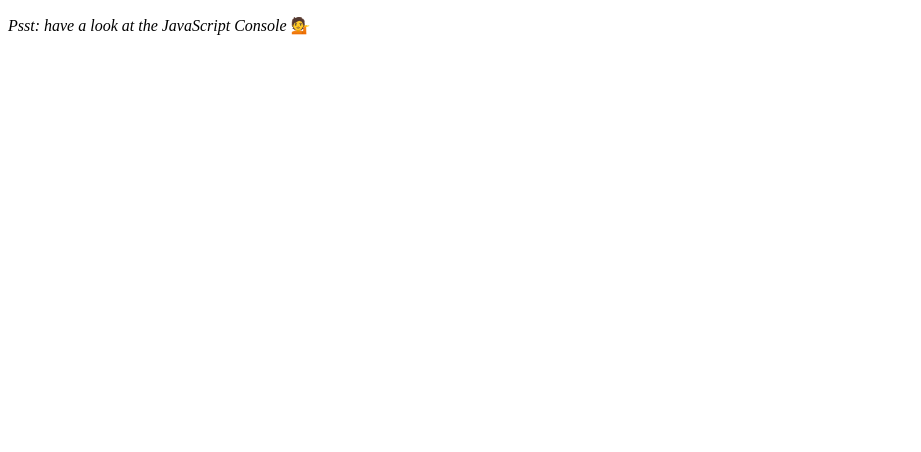
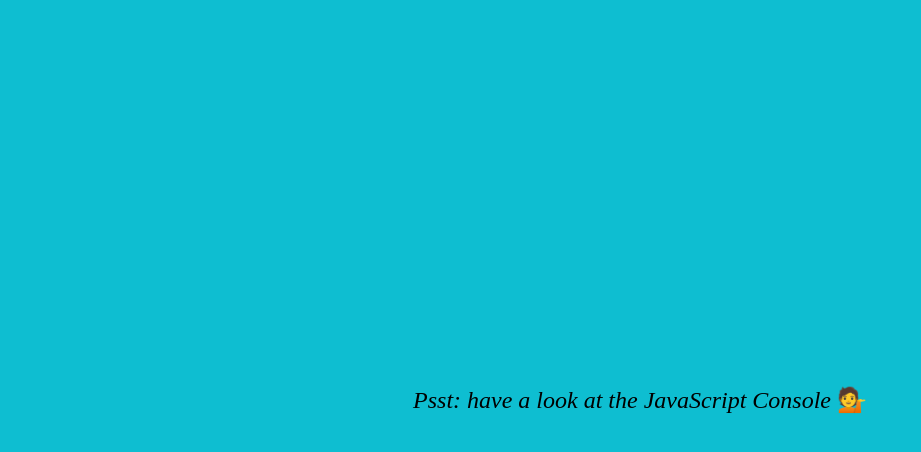
Before and after one commit to Loner789/30-days-js-challange, a plain HTML site: page 04-array-cardio-day-1/index.html in a window 1280 px wide. Shown: the whole page, without its empty margins (0-921 px from the left). Drawn offline with Linux system fonts and the light colour scheme.

Commit message:
feat: add array cardio day

```diff
--- /dev/null
+++ b/04-array-cardio-day-1/index.css
@@ -0,0 +1,12 @@
+:root {
+    background: rgb(14, 190, 209);
+    width: 100%;
+    height: 100%;
+    display: flex;
+    justify-content: center;
+    align-items: center;
+}
+
+.instruction {
+    font-size: x-large;
+}
--- a/04-array-cardio-day-1/index.html
+++ b/04-array-cardio-day-1/index.html
@@ -3,9 +3,10 @@
 <head>
   <meta charset="UTF-8">
   <title>Array Cardio 💪</title>
+  <link rel="stylesheet" href="index.css">
 </head>
 <body>
-  <p><em>Psst: have a look at the JavaScript Console</em> 💁</p>
+  <p class="instruction"><em>Psst: have a look at the JavaScript Console</em> 💁</p>
 
   <script src="index.js"></script>
 </body>
```
